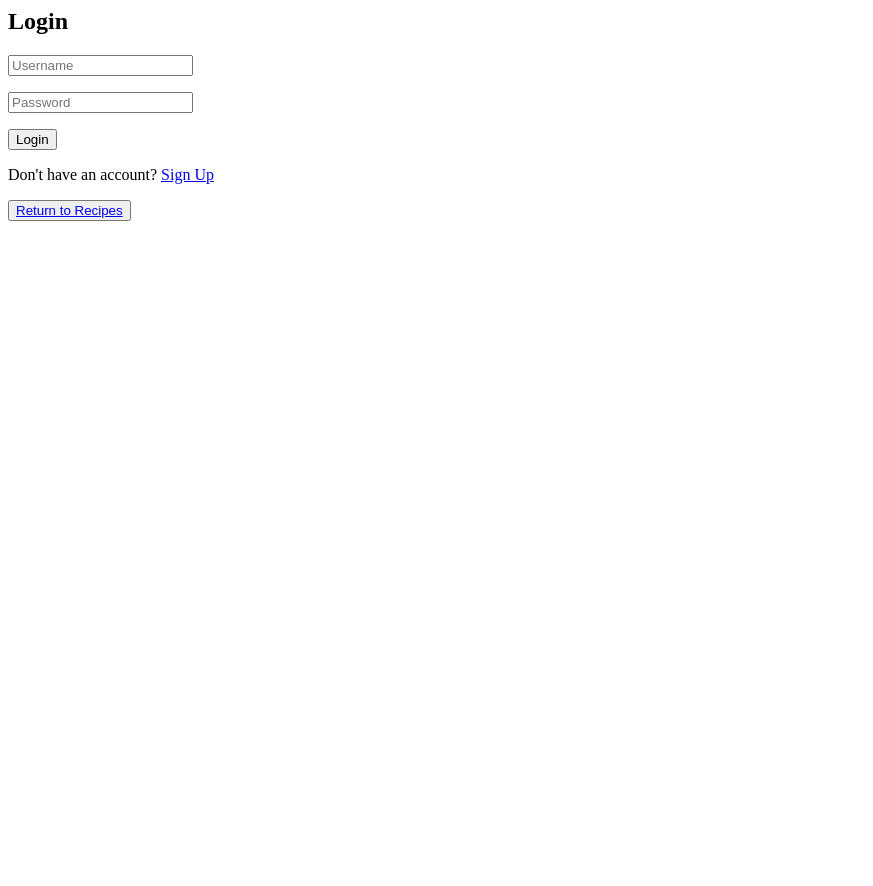
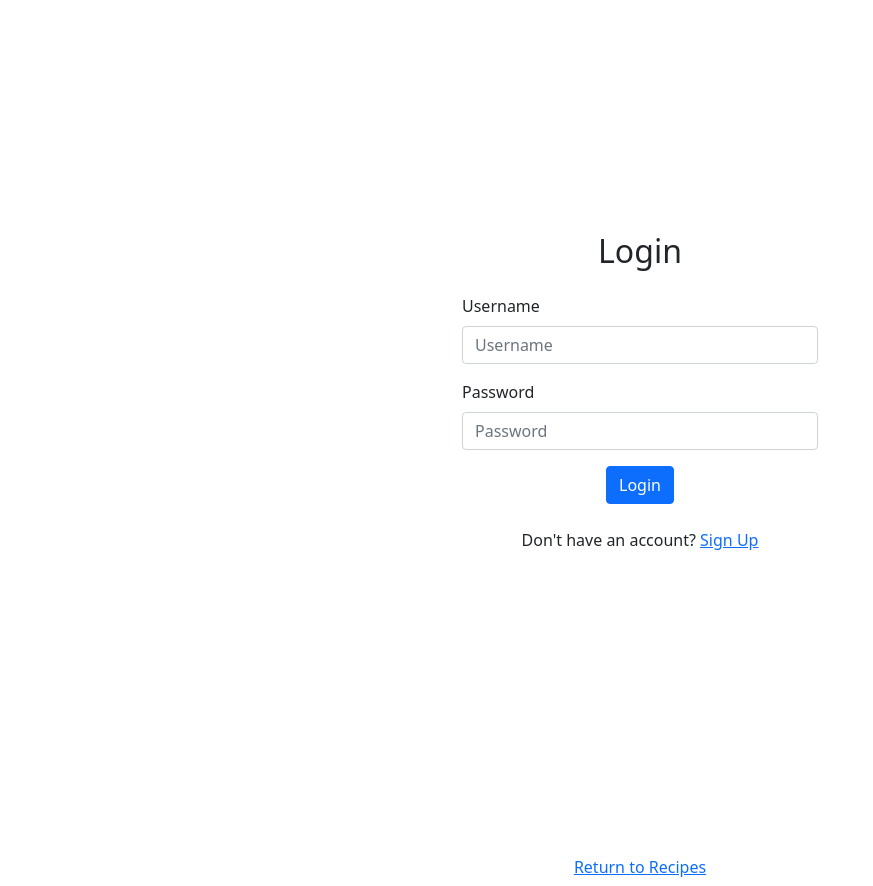
Before and after one commit to PichapopRo/project-pantry, a Django app: page /accounts/login/ in a window 1280 px wide. Shown: the whole page, without its empty margins (0-873 px from the left). Before the commit the page ends 221 px from the top, so only its background shows below. Run offline with Django 5.2, Linux system fonts and the light colour scheme.

Commit message:
Implement Bootstrap to login page

```diff
--- a/templates/registration/login.html
+++ b/templates/registration/login.html
@@ -1,29 +1,46 @@
+<head>
+	<meta charset="UTF-8">
+	<meta name="viewport" content="width=device-width, initial-scale=1.0">
+	<title>Login Page</title>
+	<link href="https://cdn.jsdelivr.net/npm/bootstrap@5.1.3/dist/css/bootstrap.min.css" rel="stylesheet" integrity="sha384-1BmE4kWBq78iYhFldvKuhfTAU6auU8tT94WrHftjDbrCEXSU1oBoqyl2QvZ6jIW3" crossorigin="anonymous">
+</head>
 <body>
-<div class="wrapper">
-    <h2 class="login-heading">Login</h2>
+	<div class="container">
+		<div class="row h-100 justify-content-center align-items-center">
+			<div class="col-md-6 col-lg-4 wrapper">
+				<h2 class="text-center mb-4">Login</h2>
 				{% if messages %}
-    {% for msg in messages %}
-    <p class="{{msg.tags}}">{{msg}}</p>
+					<ul class="list-group mb-4">
+						{% for message in messages %}
+							<li class="list-group-item alert alert-dismissible alert-{{ message.tags }}">
+								{{ message }}
+								<button type="button" class="btn-close" data-bs-dismiss="alert"></button>
+							</li>
 						{% endfor %}
+					</ul>
 				{% endif %}
 				<form method="POST" class="login-form">
 					{% csrf_token %}
-      <p>
-          <label for="{{ form.username.id }}"></label><input type="text" name="{{ form.username.name }}" id="{{ form.username.id }}" class="username-input" placeholder="Username">
-</p>
-<p>
-  <input type="password" name="{{ form.password.name }}" id="{{ form.username.id }}" class="password-input" placeholder="Password">
-</p>
-      <p>
-        <button type="submit" class="login-button">Login</button>
-      </p>
-      <input type="hidden" name="next" value="{{next}}"/>
+					<div class="mb-3">
+						<label for="username" class="form-label">Username</label>
+						<input type="text" name="{{ form.username.name }}" id="username" class="form-control username-input" placeholder="Username">
+					</div>
+					<div class="mb-3">
+						<label for="password" class="form-label">Password</label>
+						<input type="password" name="{{ form.password.name }}" id="password" class="form-control password-input" placeholder="Password">
+					</div>
+					<div class="d-flex justify-content-center">
+						<button type="submit" class="btn btn-primary login-button">Login</button>
+					</div>
+					<input type="hidden" name="next" value="{{ next }}">
 				</form>
-     <p class="signup-text">Don't have an account? <a href="{% url 'signup' %}">Sign Up</a></p>
+				<p class="text-center mt-4">Don't have an account? <a href="{% url 'signup' %}">Sign Up</a></p>
 			</div>
+		</div>
+	</div>
+
+	<footer class="text-center mt-5">
+		<a href="{% url 'recipe_list' %}" class="btn btn-link back-to-list-poll-button">Return to Recipes</a>
+	</footer>
+	<script src="https://cdn.jsdelivr.net/npm/bootstrap@5.1.3/dist/js/bootstrap.bundle.min.js" integrity="sha384-ka7Sk0Gln4gmtz2MlQnikT1wXgYsOg+OMhuP+IlRH9sENBO0LRn5q+8nbTov4+1p" crossorigin="anonymous"></script>
 </body>
-<footer>
-<button type="submit" class="back-to-list-poll-button">
-          <a href="{% url 'recipe' %}">Return to Recipes</a>
-        </button>
-</footer>
```
Lines whose indentation alone changed are shown as unchanged.
